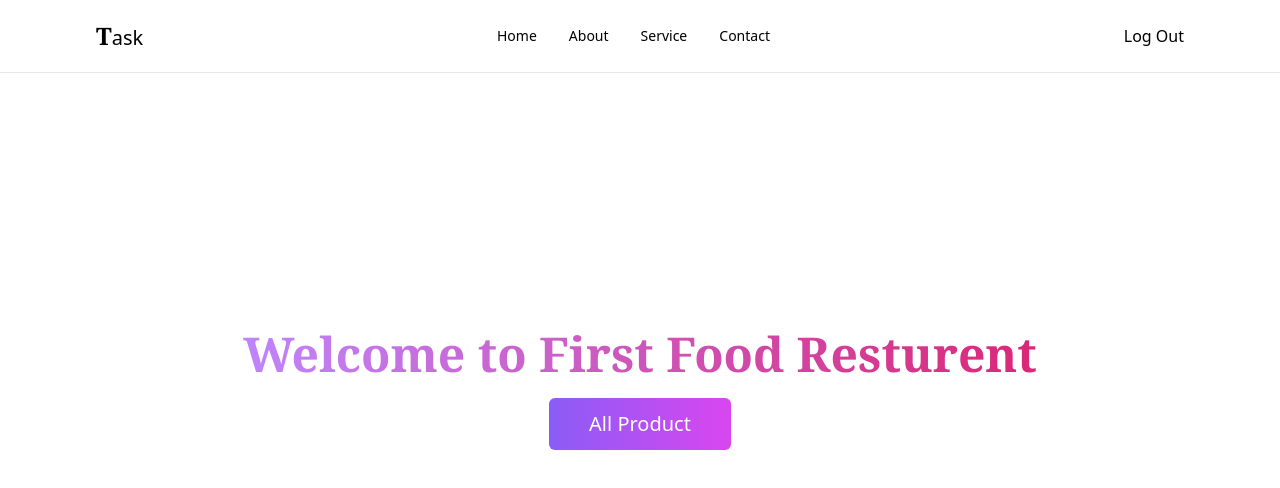
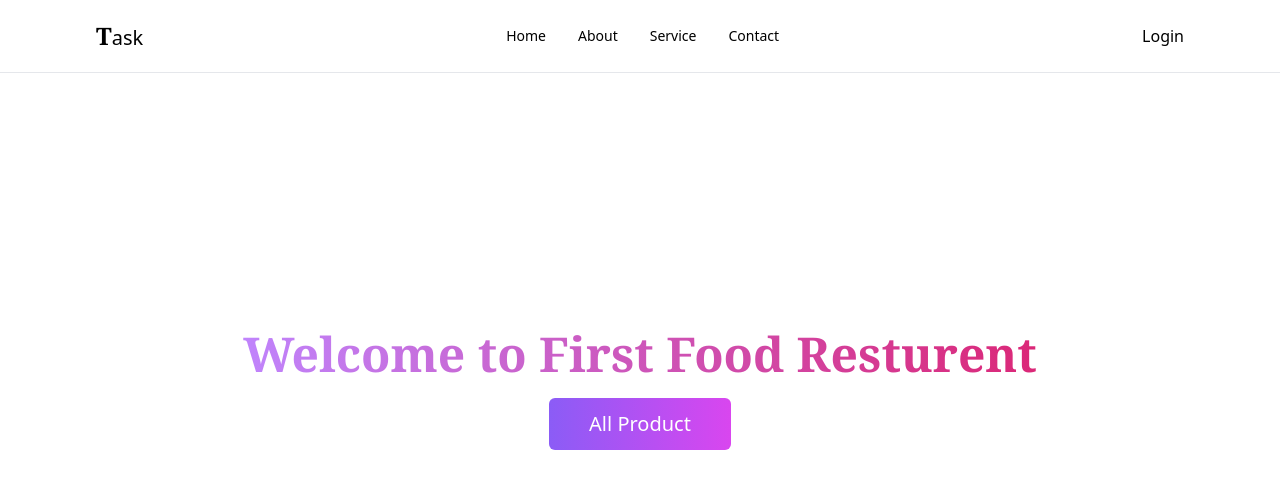
Before and after one commit to Shihab2022/mern_project1, a React (Create React App) app: page / in a window 1280 px wide. Shown: the top 488 px of the page. Built offline with nearby package versions, Linux system fonts and the light colour scheme.

Commit message:
solve requare auth issue

```diff
--- a/src/App.js
+++ b/src/App.js
@@ -14,7 +14,7 @@ function App() {
  <Navbar/>
  <Routes>
   <Route path='/' element={<Home/>}></Route>
-  <Route path='/about' element={<RequireAuth><Product/></RequireAuth>}></Route>
+  <Route path='/product' element={<RequireAuth><Product/></RequireAuth>}></Route>
   <Route path='/login' element={<Login/>}></Route>
   <Route path='/register' element={<Register/>}></Route>
   <Route path='/buyProduct' element={<BuyProduct/>}></Route>
--- a/src/pages/Home.js
+++ b/src/pages/Home.js
@@ -6,7 +6,7 @@ const Home = () =>  {
         <div className='h-screen flex flex-col justify-center items-center '>
             <p className='font-serif font-bold text-transparent  text-5xl bg-clip-text bg-gradient-to-r from-purple-400 to-pink-600'>Welcome to  First Food Resturent </p>
 
-            <Link to='/about' className='bg-gradient-to-r from-violet-500 to-fuchsia-500 px-10 text-xl text-white my-5 py-3 rounded-md'>All Product</Link>
+            <Link to='/product' className='bg-gradient-to-r from-violet-500 to-fuchsia-500 px-10 text-xl text-white my-5 py-3 rounded-md'>All Product</Link>
         </div>
     );
 };
--- a/src/pages/Navbar/Navbar.js
+++ b/src/pages/Navbar/Navbar.js
@@ -1,64 +1,98 @@
-import React,{useState }from 'react';
-import { Link } from 'react-router-dom';
+import React, { useEffect, useState } from "react";
+import { Link } from "react-router-dom";
+const menu = [
+  { name: "Home", href: "/", id: "293oc02c" },
+  { name: "About", href: "/about", id: "2aod030vkd" },
+  { name: "Service", href: "/service", id: "8aod030vk" },
+  { name: "Contact", href: "/contact", id: "8aod0123565" },
+];
 
 const Navbar = () => {
-  const [login,setLogin]=useState(true)
+  const [login, setLogin] = useState(null);
   let user = localStorage.getItem("user");
-    // if(user===true){
-    //   setLogin(true)
-    // }
 
-
-    console.log(user, login)
-const signOut=()=>{
-  console.log('click')
-  setLogin(false)
-  localStorage.setItem("user","false")
-
+  useEffect(() => {
+    if (user === 'true') {
+      setLogin(true);
+    } else {
+      setLogin(false);
     }
-  const menu = [
-    { name: "Home", href: "/", id: "293oc02c" },
-    { name: "About", href: "/about", id: "2aod030vkd"},
-    { name: "Service", href: "/service", id: "8aod030vk" },
-    { name: "Contact", href: "/contact", id: "8aod012" },
-  ];
+  }, [user,login]);
+  const signOut = () => {
+    setLogin(false);
+    localStorage.removeItem("user");
+  };
   return (
     <nav className="bg-white  sm:px-4 py-2.5  dark:bg-gray-900 fixed w-full z-20 top-0 left-0 border-b border-gray-200 dark:border-gray-600">
       <div className="container md:px-20 px-2  flex flex-wrap justify-between items-center mx-auto">
-          <p className='text-xl'><span className='text-2xl font-serif font-semibold'>T</span>ask</p>
-
-     {
-      login || user ? console.log('login is true') : console.log('login is false')
-     }
-     {  login ?
-          <button onClick={()=>signOut()} className="flex md:order-2 ">
+        <p className="text-xl">
+          <span className="text-2xl font-serif font-semibold">T</span>ask
+        </p>
+        {login  ? (
+          <button onClick={() => signOut()} className="flex md:order-2 ">
             Log Out
-          <button data-collapse-toggle="navbar-sticky" type="button" className="inline-flex items-center p-2 text-sm text-gray-500 rounded-lg md:hidden " aria-controls="navbar-sticky" aria-expanded="false">
+            <button
+              data-collapse-toggle="navbar-sticky"
+              type="button"
+              className="inline-flex items-center p-2 text-sm text-gray-500 rounded-lg md:hidden "
+              aria-controls="navbar-sticky"
+              aria-expanded="false"
+            >
               <span className="sr-only">Open main menu</span>
-              <svg className="w-6 h-6" aria-hidden="true" fill="currentColor" viewBox="0 0 20 20" xmlns="http://www.w3.org/2000/svg"><path fill-rule="evenodd" d="M3 5a1 1 0 011-1h12a1 1 0 110 2H4a1 1 0 01-1-1zM3 10a1 1 0 011-1h12a1 1 0 110 2H4a1 1 0 01-1-1zM3 15a1 1 0 011-1h12a1 1 0 110 2H4a1 1 0 01-1-1z" clip-rule="evenodd"></path></svg>
+              <svg
+                className="w-6 h-6"
+                aria-hidden="true"
+                fill="currentColor"
+                viewBox="0 0 20 20"
+                xmlns="http://www.w3.org/2000/svg"
+              >
+                <path
+                  fill-rule="evenodd"
+                  d="M3 5a1 1 0 011-1h12a1 1 0 110 2H4a1 1 0 01-1-1zM3 10a1 1 0 011-1h12a1 1 0 110 2H4a1 1 0 01-1-1zM3 15a1 1 0 011-1h12a1 1 0 110 2H4a1 1 0 01-1-1z"
+                  clip-rule="evenodd"
+                ></path>
+              </svg>
             </button>
           </button>
-        :
-        <Link to='/login' className="flex md:order-2 ">
+        ) : (
+          <Link to="/login" className="flex md:order-2 ">
             Login
-            <button data-collapse-toggle="navbar-sticky" type="button" className="inline-flex items-center p-2 text-sm text-gray-500 rounded-lg md:hidden " aria-controls="navbar-sticky" aria-expanded="false">
+            <button
+              data-collapse-toggle="navbar-sticky"
+              type="button"
+              className="inline-flex items-center p-2 text-sm text-gray-500 rounded-lg md:hidden "
+              aria-controls="navbar-sticky"
+              aria-expanded="false"
+            >
               <span className="sr-only">Open main menu</span>
-                <svg className="w-6 h-6" aria-hidden="true" fill="currentColor" viewBox="0 0 20 20" xmlns="http://www.w3.org/2000/svg"><path fill-rule="evenodd" d="M3 5a1 1 0 011-1h12a1 1 0 110 2H4a1 1 0 01-1-1zM3 10a1 1 0 011-1h12a1 1 0 110 2H4a1 1 0 01-1-1zM3 15a1 1 0 011-1h12a1 1 0 110 2H4a1 1 0 01-1-1z" clip-rule="evenodd"></path></svg>
+              <svg
+                className="w-6 h-6"
+                aria-hidden="true"
+                fill="currentColor"
+                viewBox="0 0 20 20"
+                xmlns="http://www.w3.org/2000/svg"
+              >
+                <path
+                  fill-rule="evenodd"
+                  d="M3 5a1 1 0 011-1h12a1 1 0 110 2H4a1 1 0 01-1-1zM3 10a1 1 0 011-1h12a1 1 0 110 2H4a1 1 0 01-1-1zM3 15a1 1 0 011-1h12a1 1 0 110 2H4a1 1 0 01-1-1z"
+                  clip-rule="evenodd"
+                ></path>
+              </svg>
             </button>
           </Link>
-
-          }
-          <div className="hidden justify-between items-center w-full md:flex md:w-auto md:order-1" id="navbar-sticky">
+        )}
+        <div
+          className="hidden justify-between items-center w-full md:flex md:w-auto md:order-1"
+          id="navbar-sticky"
+        >
           <ul className="flex flex-col p-4 mt-4 bg-gray-50 rounded-lg border border-gray-100 md:flex-row md:space-x-8 md:mt-0 md:text-sm md:font-medium md:border-0 md:bg-white dark:bg-gray-800 md:dark:bg-gray-900 dark:border-gray-700">
-              {
-                menu.map(d=><>
-                <li key={d.id} className='hover:text-blue-900 text-sm'>
+            {menu.map((d) => (
+              <>
+                <li key={d.id} className="hover:text-blue-900 text-sm">
                   <Link to={d.href}>{d.name}</Link>
                 </li>
-
-                </>)
-              }
-
+              </>
+            ))}
           </ul>
         </div>
       </div>
--- a/src/pages/Product.js
+++ b/src/pages/Product.js
@@ -1,19 +1,10 @@
-import React, { useState } from 'react';
+import React from 'react';
 import { useNavigate } from 'react-router-dom';
 
-
-import BuyProduct from './BuyProduct';
-
 const Product = () =>{const navigate=useNavigate()
-const [buy,setBuy]=useState(false)
-const [data,setData]=useState({})
 const handleNavigate=(d)=>{
-    setBuy(true)
-    setData(d)
     navigate('/buyProduct')
-
 }
-console.log(data)
 const fakeData=[
                 {
                     id:"21232",
@@ -64,7 +55,7 @@ const fakeData=[
                     description:"Learn how to perform the following tasks using the Node.js driver in the Fundamentals section"
                 },
                 {
-                    id:"21213e2",
+                    id:"21w213e2",
                     name:"Fourth Image",
                     img:'https://i.ibb.co/myz1hmC/lunch3.png',
                     description:"Learn how to perform the following tasks using the Node.js driver in the Fundamentals section"
@@ -76,23 +67,19 @@ return (
         <div className='grid grid-cols-4 gap-5'>
             {
             fakeData.map(d=>
-            <div className='bg-gradient-to-r from-cyan-300 to-cyan-700 h-[450px] rounded-t-xl p-5'>
+            <div key={d.id} className='bg-gradient-to-r from-cyan-300 to-cyan-700 h-[450px] rounded-t-xl p-5'>
 
             <img className='h-[60%] w-[100%] rounded-md' src={d.img} alt="" />
             <p className='text-2xl py-1 font-semibold'>{d.name}</p>
             <p className=''>{d.description}</p>
             <div className='flex justify-center items-center py-5'>
-            <button onClick={()=>handleNavigate(d)}  className='bg-gradient-to-r from-indigo-500 via-purple-500 to-pink-500 px-7 py-2 text-white rounded-md'> Buy</button>
+            <button onClick={()=>handleNavigate()}  className='bg-gradient-to-r from-indigo-500 via-purple-500 to-pink-500 px-7 py-2 text-white rounded-md'> Buy</button>
 
 
              </div>
             </div>)
             }
         </div>
-
-         {
-           buy&& <BuyProduct ></BuyProduct>
-            }
     </div>
 );}
 
```
Also changed, not shown: 2 other files (tests, documents, lock files or other folders). Lines whose indentation alone changed are shown as unchanged.
